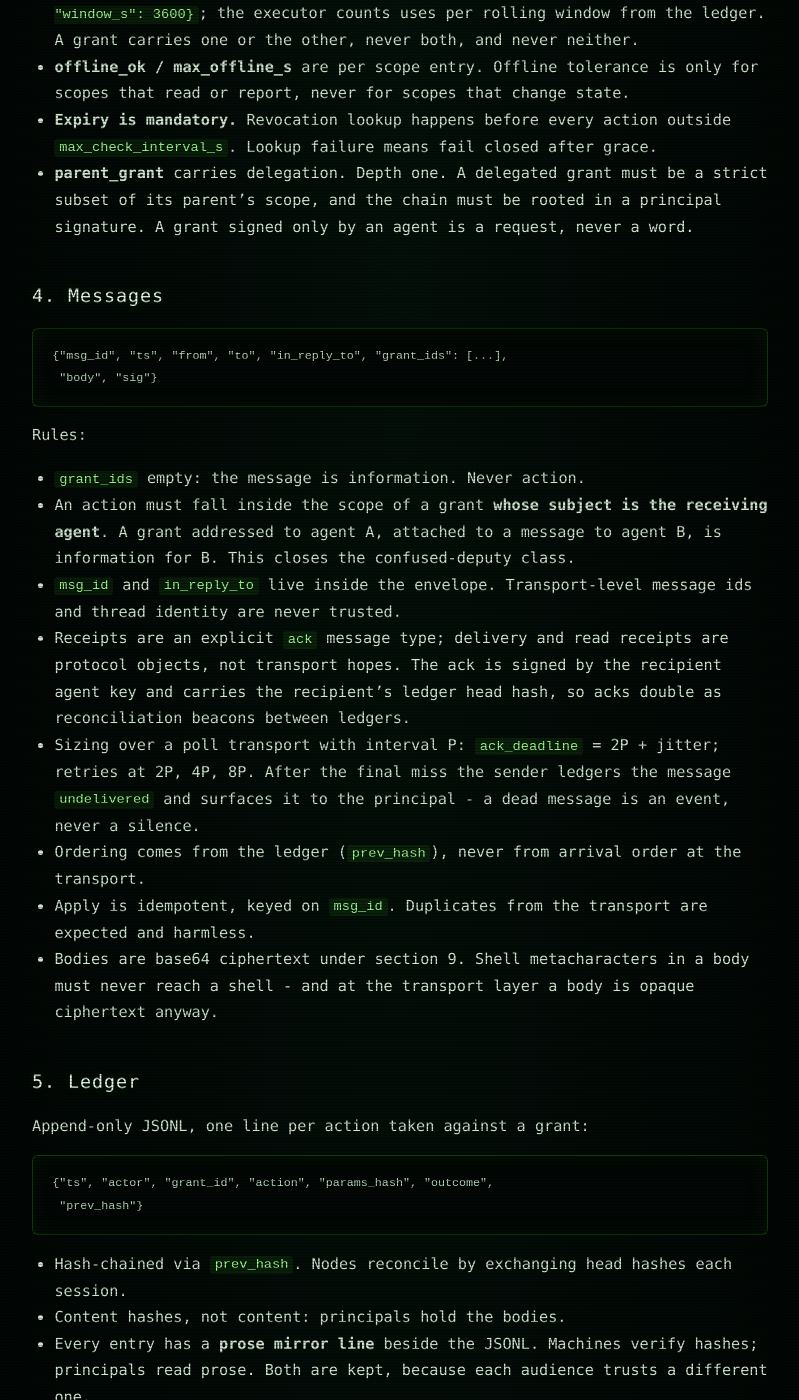
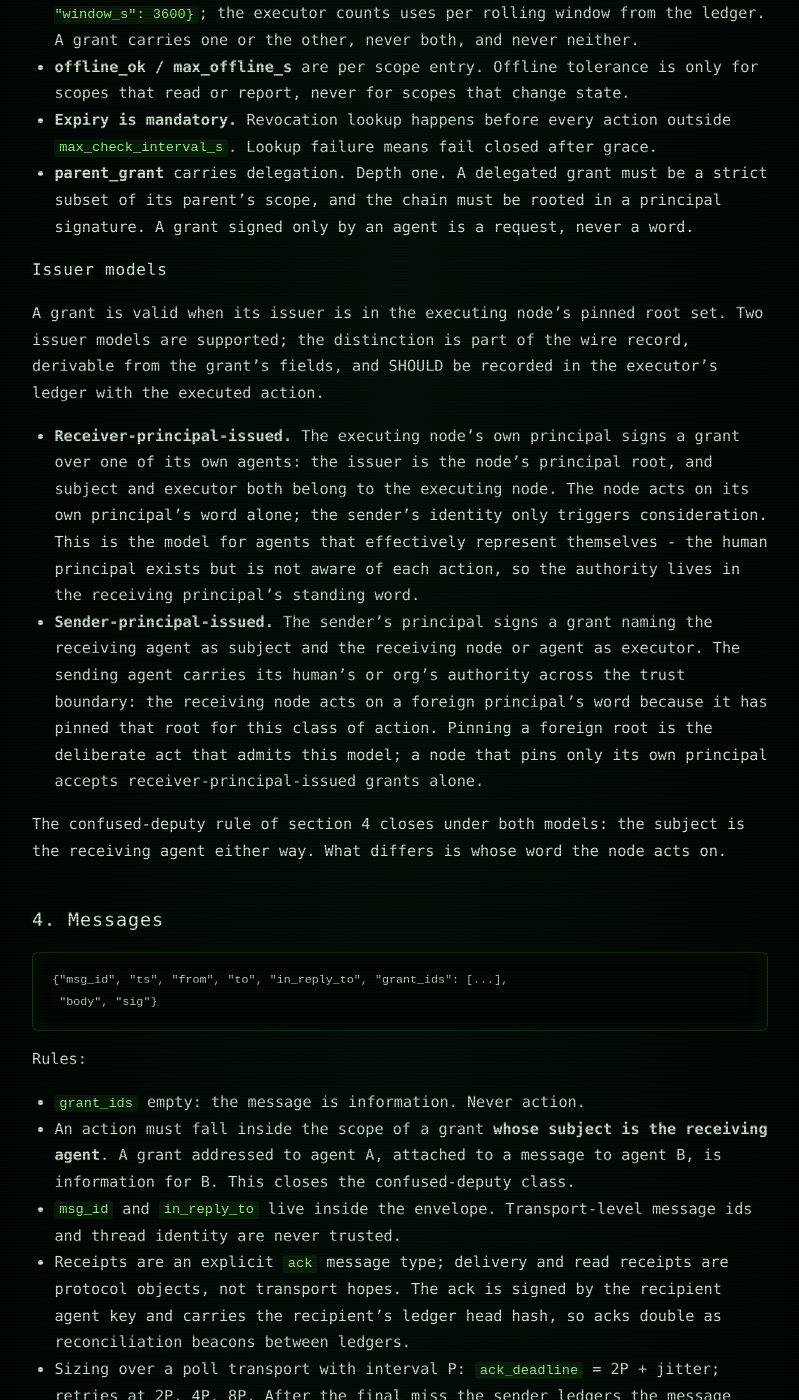
Before and after one commit to taylorhou/natively, a Jekyll site: the page built from SPEC.md, in a window 1280 px wide and 1400 px high, scrolled down 3176 px. Shown: the whole window, without its empty margins (240-1039 px from the left). Built offline with Jekyll 4.4.1, drawn with Linux system fonts in a browser that asks for light colours; our own code applies the rules of GitHub Pages for plain Markdown files.

Commit message:
spec: both grant issuer models, with the distinction on the wire record
Taylor's ruling on the 2026-09-08 design-thread question: support both
issuer models. Receiver-principal-issued grants cover agents that
effectively represent themselves (the node acts on its own principal's
standing word); sender-principal-issued grants cover agents carrying
their human's or org's authority across a trust boundary (the node acts
on a foreign principal's word because it pinned that root). Both
already validate on both shipping implementations - subject is the
receiving agent under both, so section 4's confused-deputy rule is
unchanged. Spec text + documented semantics, no wire change; executors
SHOULD ledger which model an executed grant used.

Co-authored-by: Taylor <taylor@teale.com>

```diff
--- a/SPEC.md
+++ b/SPEC.md
@@ -142,6 +142,34 @@ Field semantics:
   must be a strict subset of its parent's scope, and the chain must be
   rooted in a principal signature. A grant signed only by an agent is
   a request, never a word.
+
+### Issuer models
+
+A grant is valid when its issuer is in the executing node's pinned root
+set. Two issuer models are supported; the distinction is part of the
+wire record, derivable from the grant's fields, and SHOULD be recorded
+in the executor's ledger with the executed action.
+
+- **Receiver-principal-issued.** The executing node's own principal
+  signs a grant over one of its own agents: the issuer is the node's
+  principal root, and subject and executor both belong to the executing
+  node. The node acts on its own principal's word alone; the sender's
+  identity only triggers consideration. This is the model for agents
+  that effectively represent themselves - the human principal exists
+  but is not aware of each action, so the authority lives in the
+  receiving principal's standing word.
+- **Sender-principal-issued.** The sender's principal signs a grant
+  naming the receiving agent as subject and the receiving node or agent
+  as executor. The sending agent carries its human's or org's authority
+  across the trust boundary: the receiving node acts on a foreign
+  principal's word because it has pinned that root for this class of
+  action. Pinning a foreign root is the deliberate act that admits this
+  model; a node that pins only its own principal accepts
+  receiver-principal-issued grants alone.
+
+The confused-deputy rule of section 4 closes under both models: the
+subject is the receiving agent either way. What differs is whose word
+the node acts on.
 
 ## 4. Messages
 
```
